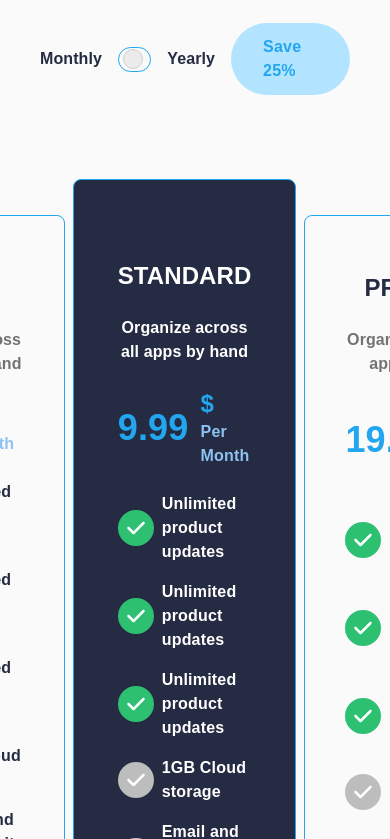
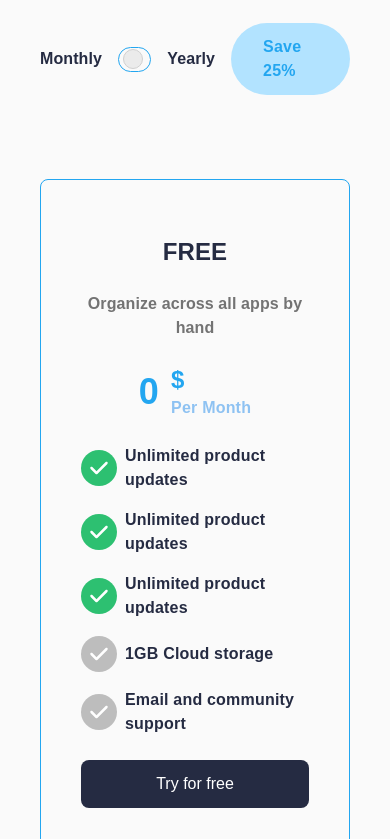
Before and after one commit to MuhammedZeki/D-nemProjesi-ecommers, a React (Vite) app: page /pricing in a window 390 px wide. Shown: the part 745-1584 px from the top of the page. Built offline with nearby package versions, Linux system fonts and the light colour scheme.

Commit message:
CardContent responsive is done

```diff
--- a/src/components/home/UpperComponets/Navbar.jsx
+++ b/src/components/home/UpperComponets/Navbar.jsx
@@ -19,6 +19,7 @@ const Navbar = () => {
       <div onClick={() => navigate("/blog")}>Blog</div>
       <div onClick={() => navigate("/contact")}>Contact</div>
       <div onClick={() => navigate("/team")}>Team</div>
+      <div onClick={() => navigate("/pricing")}>Pricing</div>
     </div>
   );
 };
--- a/src/components/pricing/CardContents.jsx
+++ b/src/components/pricing/CardContents.jsx
@@ -1,7 +1,7 @@
 import { FaCheck } from "react-icons/fa6";
 const CardContents = () => {
   return (
-    <div className="flex items-center justify-center font-montserrat gap-2 py-15">
+    <div className="flex flex-col lg:flex lg:flex-row lg:items-center lg:justify-center font-montserrat gap-2 py-15">
       <div className="flex flex-col gap-6 border border-[#23A6F0] rounded-lg px-10 py-14">
         <h3 className="font-bold text-2xl leading-8 tracking-[0.1px] text-[#252B42] text-center">
           FREE
```
